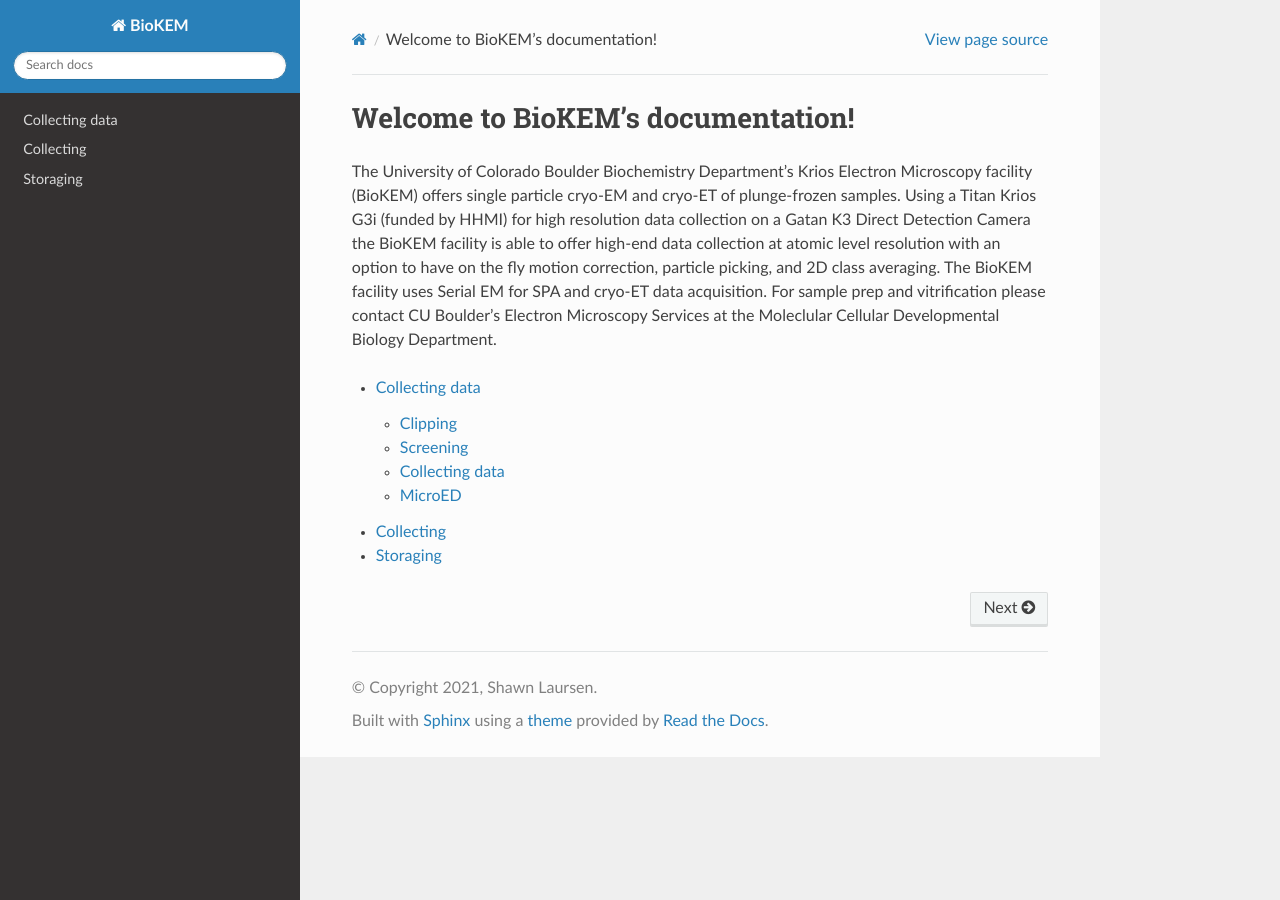
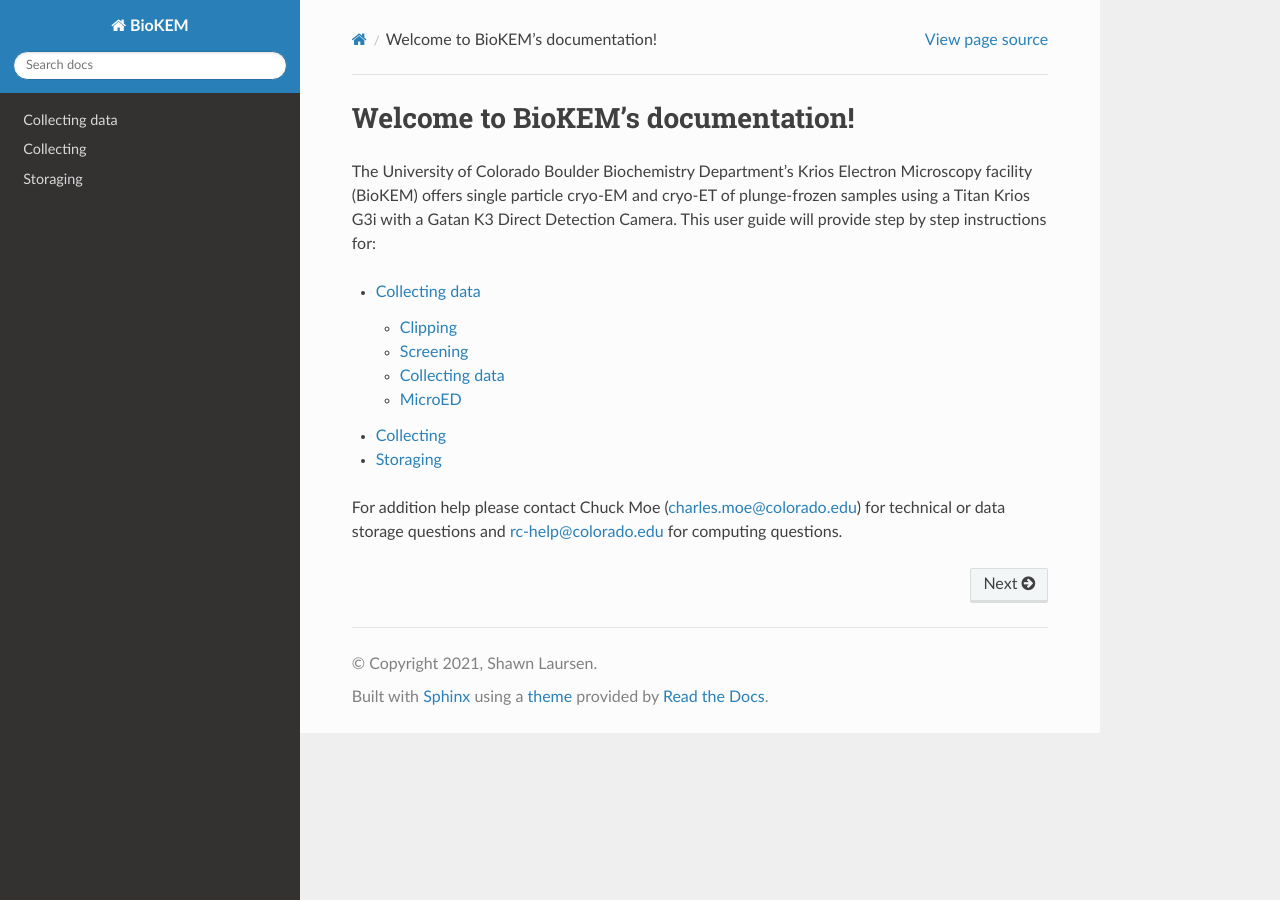
Before and after one commit to CU-BioKEM/user-guide, a Sphinx documentation site: the page built from docs/source/index.rst, in a window 1280 px wide. Built offline with Sphinx 7.4.7 and the Read the Docs theme 2.0.0, drawn with Linux system fonts in a browser that asks for light colours.

Commit message:
updated contact info

```diff
--- a/docs/source/index.rst
+++ b/docs/source/index.rst
@@ -6,15 +6,9 @@
 Welcome to BioKEM's documentation!
 =======================================
 The University of Colorado Boulder Biochemistry Department's Krios Electron
-Microscopy facility (BioKEM) offers single particle cryo-EM and cryo-ET of plunge-frozen samples. Using a Titan Krios G3i (funded by HHMI)
-for high resolution data collection on a Gatan K3 Direct Detection Camera the
-BioKEM facility is able to offer high-end data collection at atomic level
-resolution with an option to have on the fly motion correction, particle
-picking, and 2D class averaging. The BioKEM facility uses Serial EM for SPA
-and cryo-ET data acquisition. For sample prep and vitrification please
-contact CU Boulder's Electron Microscopy Services at the Moleclular Cellular
-Developmental Biology Department.
-
+Microscopy facility (BioKEM) offers single particle cryo-EM and cryo-ET of
+plunge-frozen samples using a Titan Krios G3i with a Gatan K3 Direct Detection
+Camera. This user guide will provide step by step instructions for:
 
 .. toctree::
    :maxdepth: 2
@@ -22,3 +16,7 @@ Developmental Biology Department.
    collecting
    computing
    storing
+
+For addition help please contact Chuck Moe (charles.moe@colorado.edu) for
+technical or data storage questions and rc-help@colorado.edu for computing
+questions.
```
